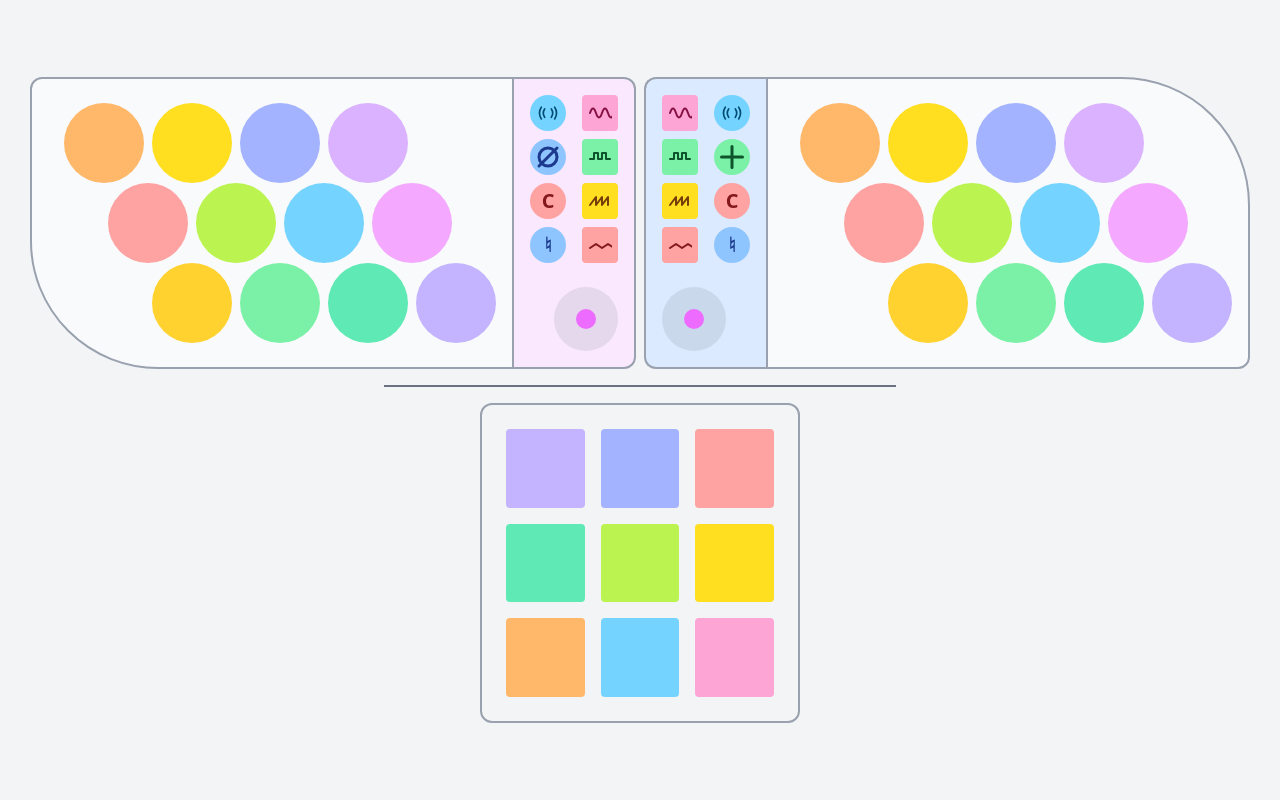
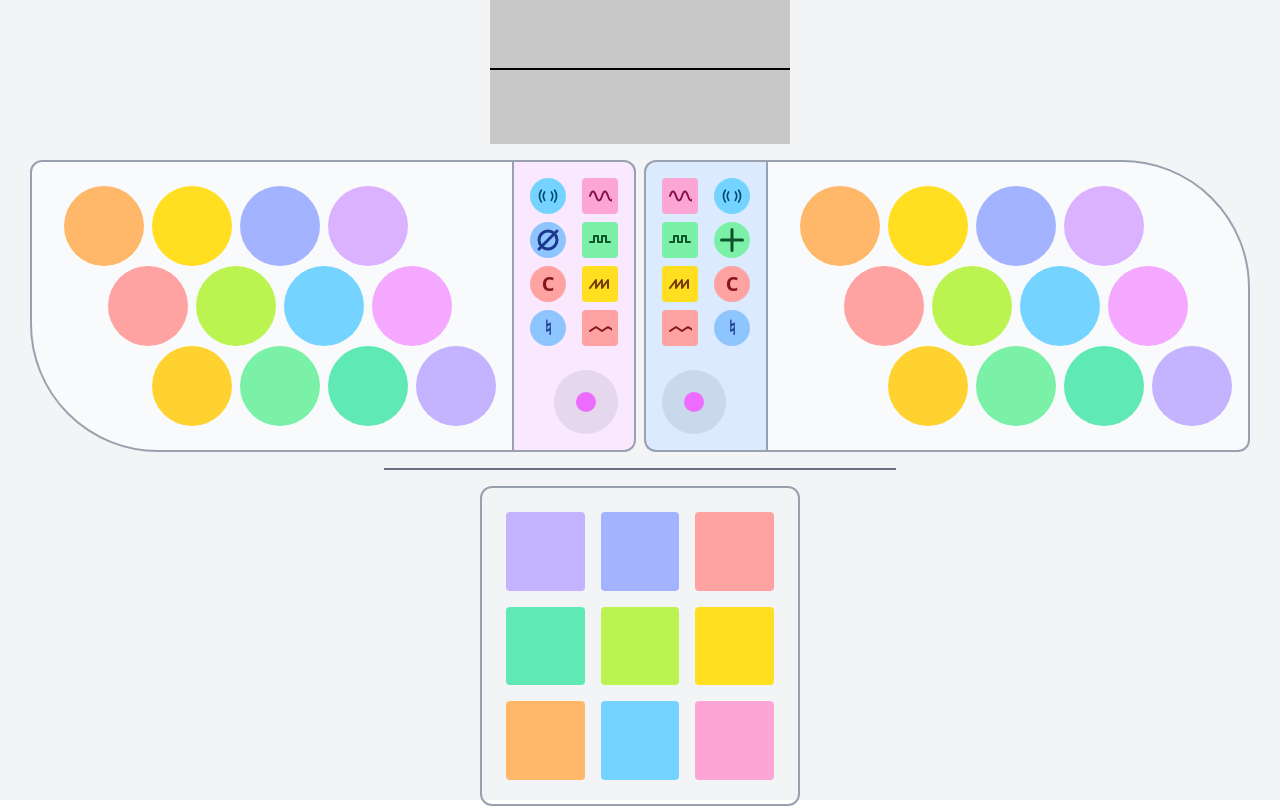
Before and after one commit to adrian729/thalia, a React (Vite) app: page / in a window 1280 px wide. Built offline with nearby package versions, Linux system fonts and the light colour scheme; no server answers.

Commit message:
Added basic analyzer and reorganized some files

```diff
--- a/src/App.tsx
+++ b/src/App.tsx
@@ -1,4 +1,5 @@
 import { useContext, useState } from 'react';
+import Analyser from './analyser';
 import { MainAudioContext } from './audio-context/MainAudioContext';
 import DrumPad from './synth-pad/DrumPad';
 import ThaliaPad from './synth-pad/ThaliaPad/ThaliaPad';
@@ -24,10 +25,12 @@ function App() {
     );
   }
 
+  // TODO: pass audioContext/state to components and remove the Context
   return (
     <div className='w-full h-screen bg-gray-100'>
       <div className='w-full h-full flex justify-center items-center'>
         <div className='flex flex-col justify-center items-center gap-4'>
+          <Analyser nodeToAnalyze={mainNode} audioContext={audioContext} />
           <div className='flex gap-2'>
             <ThaliaPad
               keysMappingKey='left'
--- /dev/null
+++ b/src/analyser/index.tsx
@@ -0,0 +1,59 @@
+import Canvas from '../utils/Canvas';
+import useAnalyser from './useAnalyser';
+
+function draw(
+  canvasCtx: CanvasRenderingContext2D,
+  analyser: AnalyserNode,
+  dataArray: Uint8Array,
+) {
+  const WIDTH = canvasCtx.canvas.width;
+  const HEIGHT = canvasCtx.canvas.height;
+
+  const bufferLength = analyser.fftSize;
+
+  analyser.getByteTimeDomainData(dataArray);
+
+  canvasCtx.fillStyle = 'rgb(200 200 200)';
+  canvasCtx.fillRect(0, 0, WIDTH, HEIGHT);
+
+  canvasCtx.lineWidth = 2;
+  canvasCtx.strokeStyle = 'rgb(0 0 0)';
+
+  const sliceWidth = (WIDTH) / bufferLength;
+  let x = 0;
+
+  canvasCtx.beginPath();
+  for (let i = 0; i < bufferLength; i++) {
+    const v = dataArray[i] / 128.0;
+    const y = (v * HEIGHT) / 2;
+
+    if (i === 0) {
+      canvasCtx.moveTo(x, y);
+    } else {
+      canvasCtx.lineTo(x, y);
+    }
+
+    x += sliceWidth;
+  }
+
+  canvasCtx.lineTo(WIDTH, HEIGHT / 2);
+  canvasCtx.stroke();
+}
+
+export default function Analyser({
+  nodeToAnalyze,
+  audioContext,
+}: {
+  nodeToAnalyze: AudioNode;
+  audioContext: AudioContext;
+}) {
+  const { analyser, dataArray } = useAnalyser({ nodeToAnalyze, audioContext });
+
+  return (
+    <Canvas
+      draw={(canvasCtx: CanvasRenderingContext2D) =>
+        draw(canvasCtx, analyser, dataArray as Uint8Array)
+      }
+    />
+  );
+}
--- /dev/null
+++ b/src/analyser/useAnalyser.ts
@@ -0,0 +1,40 @@
+import { useEffect, useMemo, useRef } from 'react';
+
+export default function useAnalyser({
+  nodeToAnalyze,
+  audioContext,
+  precission = 'uint',
+}: {
+  nodeToAnalyze: AudioNode;
+  audioContext: AudioContext;
+  precission?: 'float' | 'uint';
+}) {
+  const analyser = useRef<AnalyserNode>(
+    new AnalyserNode(audioContext, {
+      fftSize: 2048,
+      minDecibels: -90,
+      maxDecibels: -10,
+      smoothingTimeConstant: 0.85,
+    }),
+  );
+
+  const dataArray = useMemo(
+    () =>
+      precission === 'uint'
+        ? new Uint8Array(analyser.current.fftSize)
+        : new Float32Array(analyser.current.fftSize),
+    [analyser.current.fftSize],
+  );
+
+  useEffect(() => {
+    nodeToAnalyze.connect(analyser.current);
+    return () => {
+      nodeToAnalyze.disconnect(analyser.current);
+    };
+  }, [nodeToAnalyze]);
+
+  return {
+    analyser: analyser.current,
+    dataArray,
+  };
+}
--- /dev/null
+++ b/src/utils/Canvas.tsx
@@ -0,0 +1,41 @@
+import { CanvasHTMLAttributes, useEffect, useRef } from 'react';
+
+function defaultDraw(ctx: CanvasRenderingContext2D, frameCount: number) {
+  ctx.clearRect(0, 0, ctx.canvas.width, ctx.canvas.height);
+  ctx.fillStyle = '#000000';
+  ctx.beginPath();
+  ctx.arc(50, 100, 20 * Math.sin(frameCount * 0.05) ** 2, 0, 2 * Math.PI);
+  ctx.fill();
+}
+
+export default function Canvas({
+  draw = defaultDraw,
+  ...rest
+}: CanvasHTMLAttributes<HTMLCanvasElement> & {
+  draw: (canvasCtx: CanvasRenderingContext2D, frameCount: number) => void;
+}) {
+  const canvasRef = useRef<HTMLCanvasElement>(null);
+
+  useEffect(() => {
+    const canvasCtx = canvasRef.current?.getContext('2d');
+    if (!canvasCtx) {
+      console.error('Canvas context is not available');
+      return;
+    }
+
+    let frameCount = 0;
+    const render = () => {
+      frameCount++;
+      draw(canvasCtx, frameCount);
+      return window.requestAnimationFrame(render);
+    };
+
+    const animationFrameId = render();
+
+    return () => {
+      window.cancelAnimationFrame(animationFrameId);
+    };
+  }, [draw]);
+
+  return <canvas ref={canvasRef} {...rest} />;
+}
```
Also changed, not shown: src/audio-context/useAudioSetup.ts (renamed from src/audio-context/useAudioSetup.tsx), src/audio-context/useOscillator.ts (renamed from src/audio-context/useOscillator.tsx), src/audio-context/useReverb.ts (renamed from src/audio-context/useReverb.tsx), src/utils/useKeyboard.ts (renamed from src/utils/useKeyboard.tsx).
